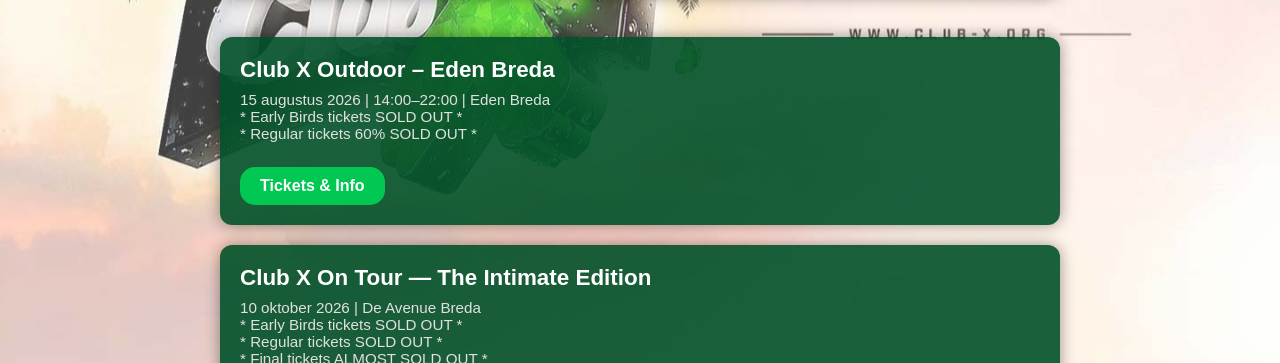
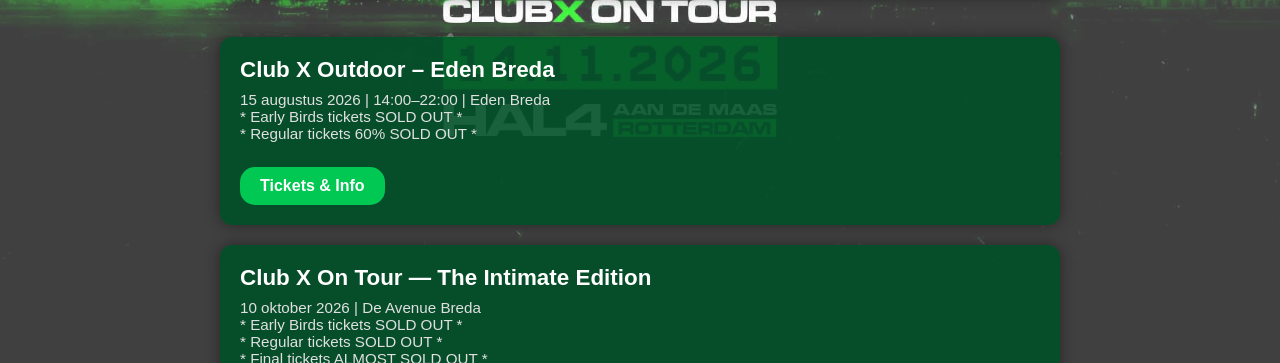
Before and after one commit to clubxbelgium/club-x, a plain HTML site: page index.html in a window 1280 px wide. Shown: the part 437-800 px from the top of the page. Drawn offline with Linux system fonts and the light colour scheme.

Commit message:
Update index.html

```diff
--- a/index.html
+++ b/index.html
@@ -23,7 +23,7 @@
       left: 0;
       width: 100%;
       height: 100%;
-      background: url('clubxoutdoor.jpg') no-repeat center center fixed;
+      background: url('BG_frame.jpg') no-repeat center center fixed;
       background-size: cover;
       opacity: 0.75;
       z-index: -1;
```
